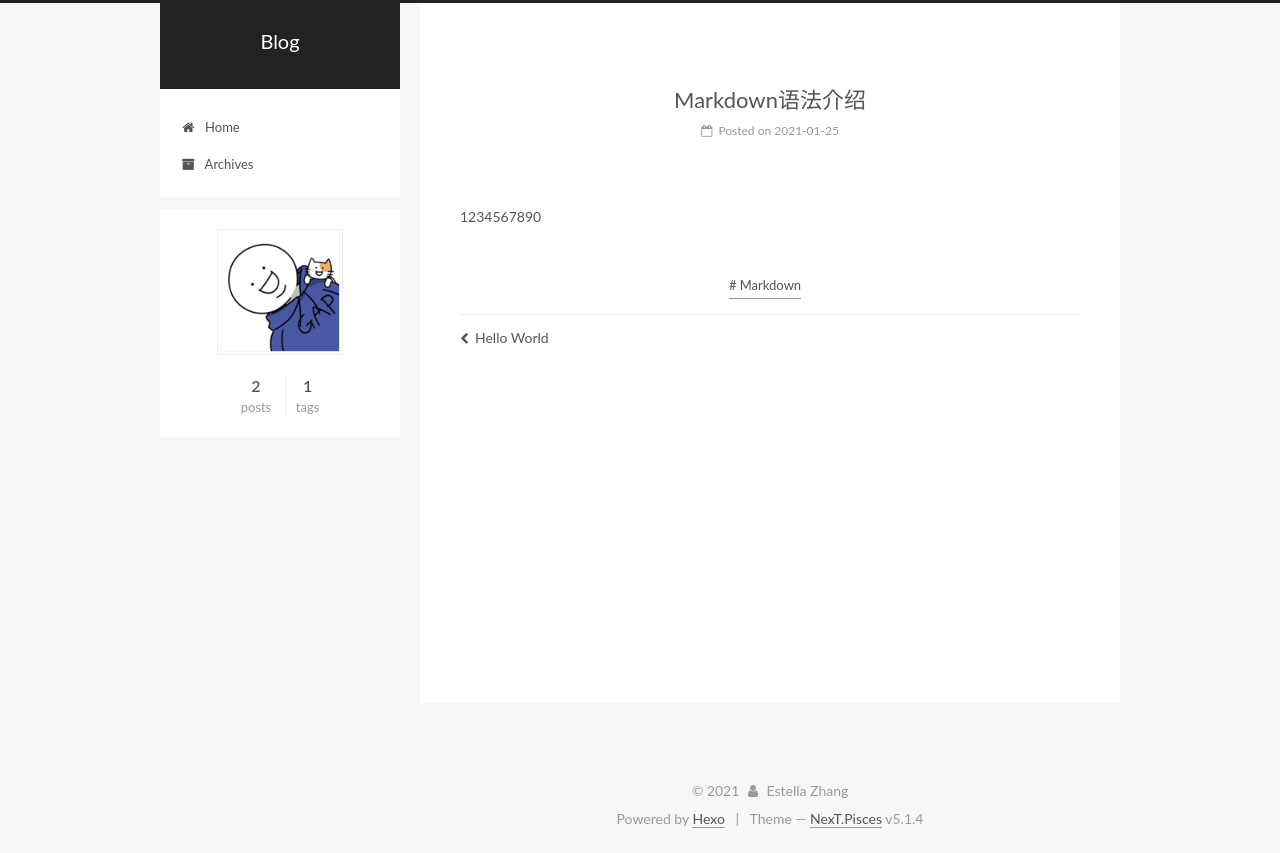
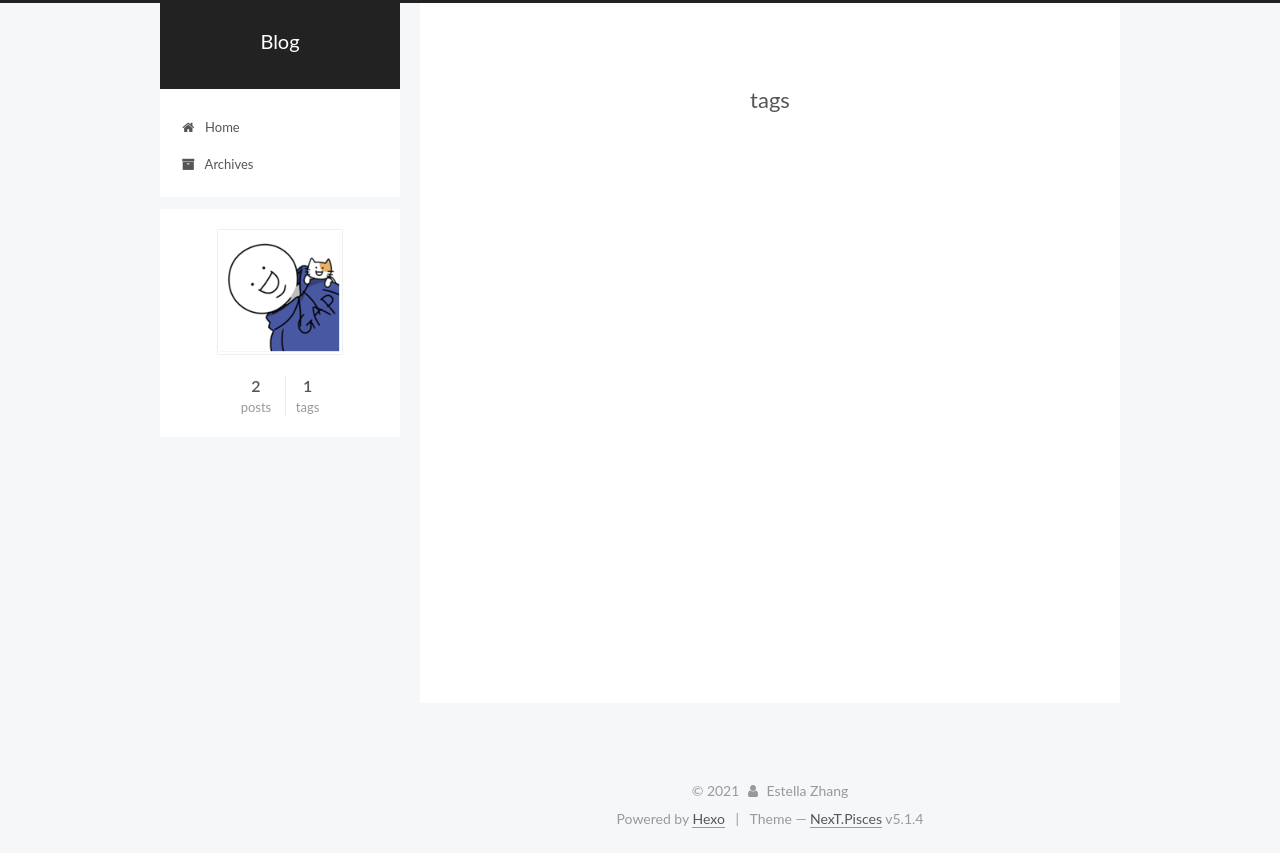
Before and after one commit to Estella-ZYT/Estella-ZYT.github.io, a plain HTML site: page tags/index.html in a window 1280 px wide. Drawn offline with Linux system fonts and the light colour scheme.

Commit message:
Site updated: 2021-01-25 16:30:51

```diff
--- a/2021/01/25/Markdown语法介绍/index.html
+++ b/tags/index.html
@@ -68,7 +68,7 @@
 
 
 
-  <meta name="keywords" content="Markdown," />
+  <meta name="keywords" content="Hexo, NexT" />
 
 
 
@@ -79,17 +79,14 @@
 
 
 
-<meta name="description" content="1234567890">
-<meta property="og:type" content="article">
-<meta property="og:title" content="Markdown语法介绍">
-<meta property="og:url" content="http://example.com/2021/01/25/Markdown%E8%AF%AD%E6%B3%95%E4%BB%8B%E7%BB%8D/index.html">
+<meta property="og:type" content="website">
+<meta property="og:title" content="tags">
+<meta property="og:url" content="http://example.com/tags/index.html">
 <meta property="og:site_name" content="Blog">
-<meta property="og:description" content="1234567890">
 <meta property="og:locale" content="en_US">
-<meta property="article:published_time" content="2021-01-24T16:10:35.000Z">
-<meta property="article:modified_time" content="2021-01-24T16:15:09.744Z">
+<meta property="article:published_time" content="2021-01-25T08:27:59.000Z">
+<meta property="article:modified_time" content="2021-01-25T08:27:59.340Z">
 <meta property="article:author" content="Estella Zhang">
-<meta property="article:tag" content="Markdown">
 <meta name="twitter:card" content="summary">
 
 
@@ -120,13 +117,13 @@
 
 
 
-  <link rel="canonical" href="http://example.com/2021/01/25/Markdown语法介绍/"/>
+  <link rel="canonical" href="http://example.com/tags/"/>
 
 
 
 
 
-  <title>Markdown语法介绍 | Blog</title>
+  <title>tags | Blog</title>
 
 
 
@@ -223,142 +220,31 @@
 
 
 
+    <div class="post-block page">
+      <header class="post-header">
+
+	<h1 class="post-title" itemprop="name headline">tags</h1>
+
+
+
+</header>
 
 
 
 
-
-  <article class="post post-type-normal" itemscope itemtype="http://schema.org/Article">
-
-
-
-  <div class="post-block">
-    <link itemprop="mainEntityOfPage" href="http://example.com/2021/01/25/Markdown%E8%AF%AD%E6%B3%95%E4%BB%8B%E7%BB%8D/">
-
-    <span hidden itemprop="author" itemscope itemtype="http://schema.org/Person">
-      <meta itemprop="name" content="">
-      <meta itemprop="description" content="">
-      <meta itemprop="image" content="/uploads/avatar.png">
-    </span>
-
-    <span hidden itemprop="publisher" itemscope itemtype="http://schema.org/Organization">
-      <meta itemprop="name" content="Blog">
-    </span>
-
-
-      <header class="post-header">
-
-
-
-          <h1 class="post-title" itemprop="name headline">Markdown语法介绍</h1>
-
-
-        <div class="post-meta">
-          <span class="post-time">
-
-              <span class="post-meta-item-icon">
-                <i class="fa fa-calendar-o"></i>
-              </span>
-
-                <span class="post-meta-item-text">Posted on</span>
-
-              <time title="Post created" itemprop="dateCreated datePublished" datetime="2021-01-25T00:10:35+08:00">
-                2021-01-25
-              </time>
+      <div class="post-body">
 
 
 
 
+      </div>
 
-          </span>
-
-
-
-
-
-
-
-
-
-
-
-
-
-
-
-
-        </div>
-      </header>
-
-
-
-
-
-    <div class="post-body" itemprop="articleBody">
-
-
-
-
-
-        <p>1234567890</p>
 
 
     </div>
 
 
 
-
-
-
-
-
-
-
-    <footer class="post-footer">
-
-        <div class="post-tags">
-
-            <a href="/tags/Markdown/" rel="tag"># Markdown</a>
-
-        </div>
-
-
-
-
-
-
-
-        <div class="post-nav">
-          <div class="post-nav-next post-nav-item">
-
-              <a href="/2021/01/24/hello-world/" rel="next" title="Hello World">
-                <i class="fa fa-chevron-left"></i> Hello World
-              </a>
-
-          </div>
-
-          <span class="post-nav-divider"></span>
-
-          <div class="post-nav-prev post-nav-item">
-
-          </div>
-        </div>
-
-
-
-
-    </footer>
-  </div>
-
-
-
-  </article>
-
-
-
-    <div class="post-spread">
-
-    </div>
   </div>
 
 
```
